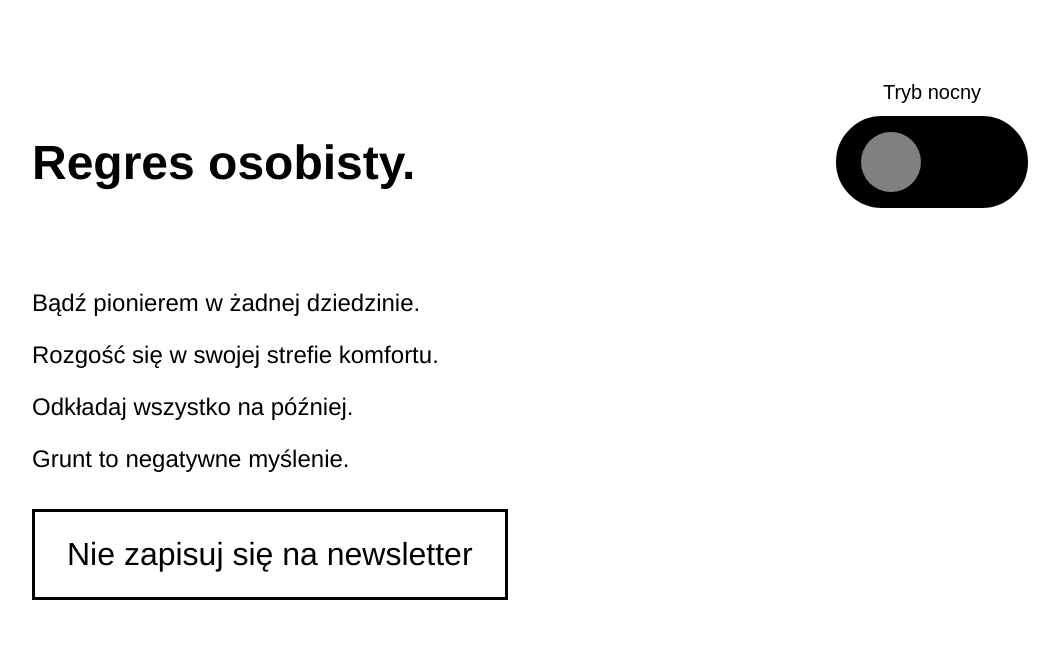
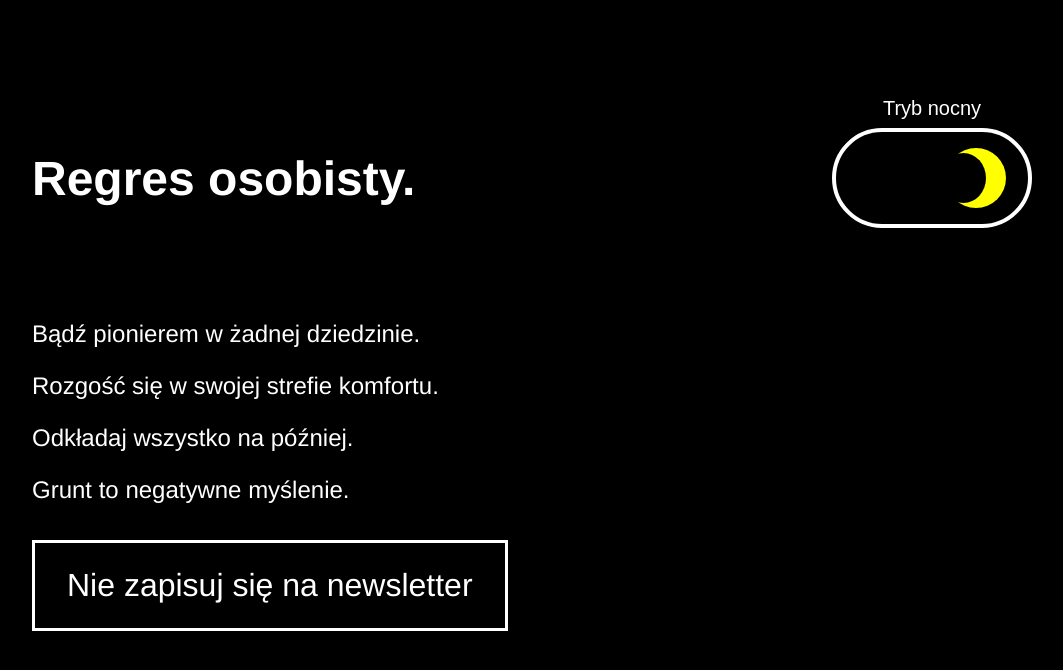
Before and after one commit to roller0201/Outside-learning-, a plain HTML site: page index.html in a window 1280 px wide. Both pictures are taken after a click on the button "Tryb nocny". Shown: the whole page, without its empty margins (108-1171 px from the left). Drawn offline with Linux system fonts and the light colour scheme.

Commit message:
13.01.23

```diff
--- a/style.css
+++ b/style.css
@@ -1,3 +1,8 @@
+:root {
+  --color-bg: #fff;
+  --color-main: #000;
+}
+
 * {
   box-sizing: border-box;
   margin: 0;
@@ -5,17 +10,19 @@
 }
 
 body {
-  background: #fff;
-  color: #000;
-  background: #fff;
-  color: #000;
+  align-items: start;
+  background: var(--color-bg);
+  color: var(--color-main);
   display: flex;
+  flex-direction: column;
   flex-wrap: wrap;
   font-family: Helvetica, sans-serif;
   justify-content: flex-start;
   height: 100vh;
+  margin-top: 10vh;
   overflow: hidden;
   padding: 48px 32px;
+  transition: background-color 0.3s;
   width: 100vw;
 }
 
@@ -23,7 +30,7 @@ header {
   align-items: center;
   display: flex;
   justify-content: space-between;
-  margin: 0 auto;
+  margin: 0 auto 10vh;
   max-width: 1000px;
   width: 100%;
 }
@@ -61,12 +68,13 @@ header button {
   height: 60px;
   margin: 16px 25px;
   position: relative;
+  transition: background-color 0.3s, transform 0.3s;
   width: 60px;
 }
 
 span {
   bottom: 100%;
-  color: #000;
+  color: var(--color-main);
   font-size: 20px;
   left: 50%;
   padding: 12px 0;
@@ -88,11 +96,9 @@ p {
 }
 
 main button {
-  background: #000;
   border: solid 0.3vw;
-  color: #fff;
-  background: #fff;
-  color: #000;
+  background: var(--color-bg);
+  color: var(--color-main);
   cursor: pointer;
   font-family: Helvetica, sans-serif;
   font-size: 32px;
@@ -102,6 +108,69 @@ main button {
 }
 
 main button:hover {
-  background: #000;
-  color: #fff;
+  background: var(--color-main);
+  color: var(--color-bg);
 }
+
+/* LIGHT MODE */
+body.light {
+  --color-bg: #fff;
+  --color-main: #000;
+}
+
+body.light .icon {
+  background: grey;
+  transform: translateX(0);
+}
+
+body.light .icon::after {
+  content: none;
+}
+
+/* DARK MODE */
+
+body.dark {
+  --color-bg: #000;
+  --color-main: #fff;
+}
+
+body.dark .icon {
+  background: yellow;
+  transform: translateX(85px);
+}
+
+body.dark .icon::after {
+  background-color: #000;
+  border-radius: 100%;
+  content: "";
+  display: block;
+  height: 50px;
+  left: -5px;
+  position: absolute;
+  top: 5px;
+  width: 45px;
+}
+
+@media (prefers-color-scheme: dark) {
+  body {
+    --color-bg: #000;
+    --color-main: #fff;
+  }
+
+  body .icon {
+    background: yellow;
+    transform: translateX(85px);
+  }
+
+  body .icon::after {
+    background-color: #000;
+    border-radius: 100%;
+    content: "";
+    display: block;
+    height: 50px;
+    left: -5px;
+    position: absolute;
+    top: 5px;
+    width: 45px;
+  }
+} ;
```
